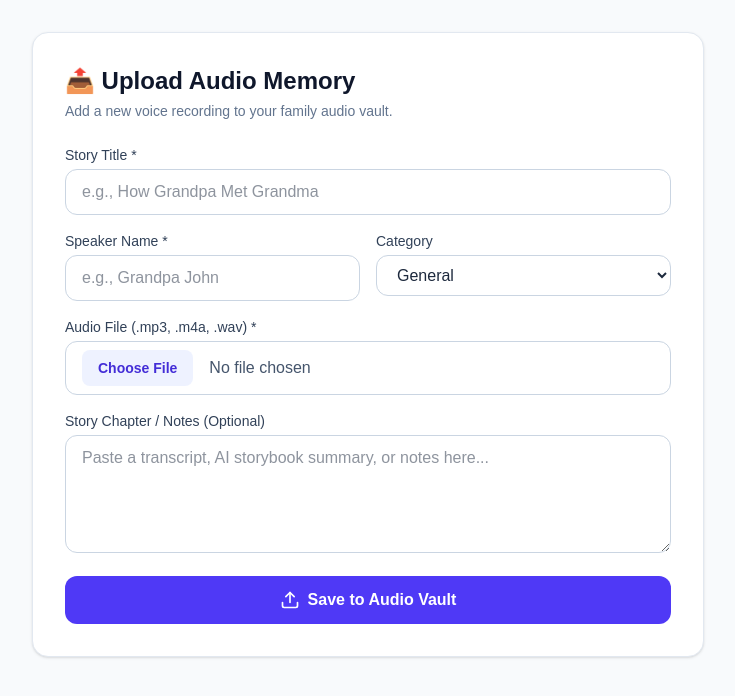
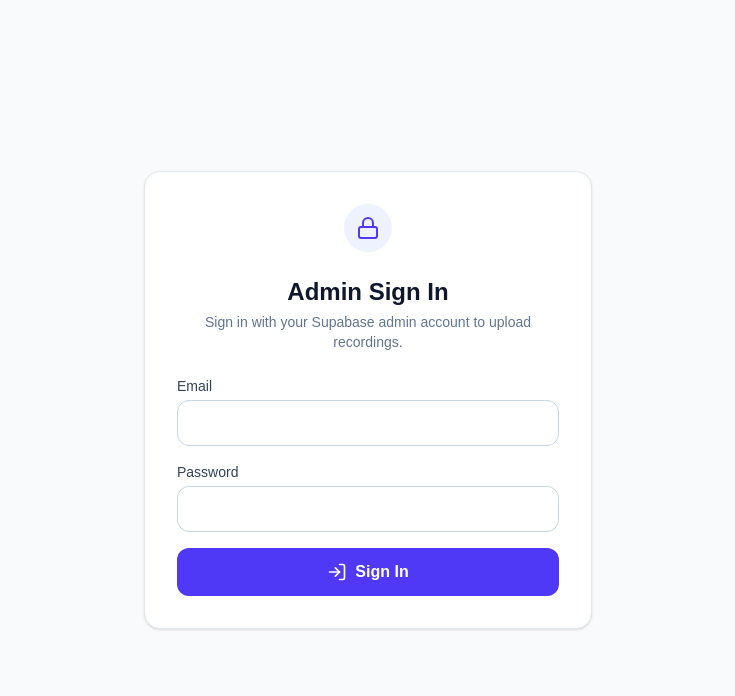
Before and after one commit to fieldsdj7/family-audio-vault, a Next.js app: page /admin in a window 1280 px wide. Shown: the top 696 px of the page, without its empty margins (272-1007 px from the left). Built offline with nearby package versions, Linux system fonts and the light colour scheme; no server answers.

Commit message:
Update page.tsx

```diff
--- a/app/admin/page.tsx
+++ b/app/admin/page.tsx
@@ -1,23 +1,101 @@
 'use client';
 
-import { useState } from 'react';
+import { useEffect, useState } from 'react';
 import { supabase } from '../../lib/supabaseClient';
-import { Upload, CheckCircle, AlertCircle, Loader2 } from 'lucide-react';
+import {
+  AlertCircle,
+  CheckCircle,
+  Loader2,
+  Lock,
+  LogIn,
+  LogOut,
+  Upload,
+} from 'lucide-react';
+
+const ADMIN_USER_ID = '77841301-e8c3-4502-919e-350bc0ca0aa7';
+
+type Notice = {
+  type: 'success' | 'error';
+  text: string;
+};
 
 export default function AdminUpload() {
+  const [checkingSession, setCheckingSession] = useState(true);
+  const [isAuthorized, setIsAuthorized] = useState(false);
+
+  const [email, setEmail] = useState('');
+  const [password, setPassword] = useState('');
+  const [loginError, setLoginError] = useState('');
+  const [loggingIn, setLoggingIn] = useState(false);
+
   const [title, setTitle] = useState('');
   const [speaker, setSpeaker] = useState('');
   const [category, setCategory] = useState('General');
   const [file, setFile] = useState<File | null>(null);
   const [storyChapter, setStoryChapter] = useState('');
+  const [uploading, setUploading] = useState(false);
+  const [message, setMessage] = useState<Notice | null>(null);
 
-  const [uploading, setUploading] = useState(false);
-  const [message, setMessage] = useState<{ type: 'success' | 'error'; text: string } | null>(null);
+  useEffect(() => {
+    async function checkSession() {
+      const {
+        data: { session },
+      } = await supabase.auth.getSession();
 
-  const handleUpload = async (e: React.FormEvent) => {
+      setIsAuthorized(session?.user.id === ADMIN_USER_ID);
+      setCheckingSession(false);
+    }
+
+    checkSession();
+
+    const {
+      data: { subscription },
+    } = supabase.auth.onAuthStateChange((_event, session) => {
+      setIsAuthorized(session?.user.id === ADMIN_USER_ID);
+      setCheckingSession(false);
+    });
+
+    return () => subscription.unsubscribe();
+  }, []);
+
+  async function handleLogin(e: React.FormEvent) {
     e.preventDefault();
+    setLoggingIn(true);
+    setLoginError('');
+
+    const { data, error } = await supabase.auth.signInWithPassword({
+      email,
+      password,
+    });
+
+    if (error) {
+      setLoginError(error.message);
+      setLoggingIn(false);
+      return;
+    }
+
+    if (data.user.id !== ADMIN_USER_ID) {
+      await supabase.auth.signOut();
+      setLoginError('This account is not allowed to access the upload portal.');
+    }
+
+    setLoggingIn(false);
+  }
+
+  async function handleLogout() {
+    await supabase.auth.signOut();
+    setMessage(null);
+    setPassword('');
+  }
+
+  async function handleUpload(e: React.FormEvent) {
+    e.preventDefault();
+
     if (!file || !title || !speaker) {
-      setMessage({ type: 'error', text: 'Please fill in all required fields and select an audio file.' });
+      setMessage({
+        type: 'error',
+        text: 'Please fill in all required fields and select an audio file.',
+      });
       return;
     }
 
@@ -25,76 +103,176 @@ export default function AdminUpload() {
     setMessage(null);
 
     try {
-      // 1. Unique file path for storage
-      const fileExt = file.name.split('.').pop();
-      const fileName = `${Date.now()}.${fileExt}`;
+      const fileExtension = file.name.split('.').pop() || 'audio';
+      const fileName = `${Date.now()}.${fileExtension}`;
       const filePath = `recordings/${fileName}`;
 
-      // 2. Upload to Supabase Storage
       const { error: uploadError } = await supabase.storage
         .from('audio-files')
         .upload(filePath, file);
 
       if (uploadError) throw uploadError;
 
-      // 3. Get Public URL
       const { data: urlData } = supabase.storage
         .from('audio-files')
         .getPublicUrl(filePath);
 
-      const publicUrl = urlData.publicUrl;
-
-      // 4. Save metadata to Supabase Database
-      const { error: dbError } = await supabase
-        .from('audio_tracks')
-        .insert([
+      const { error: dbError } = await supabase.from('audio_tracks').insert([
         {
           title,
           speaker,
           category,
-            audio_url: publicUrl,
+          audio_url: urlData.publicUrl,
           story_chapter: storyChapter || null,
         },
       ]);
 
       if (dbError) throw dbError;
 
-      setMessage({ type: 'success', text: 'Audio track successfully saved to the vault!' });
-
-      // Reset form
+      setMessage({
+        type: 'success',
+        text: 'Audio track successfully saved to the vault!',
+      });
       setTitle('');
       setSpeaker('');
       setCategory('General');
       setFile(null);
       setStoryChapter('');
-    } catch (err: any) {
-      console.error('Upload Error:', err);
-      setMessage({ type: 'error', text: err.message || 'Failed to upload audio.' });
+    } catch (err: unknown) {
+      const errorMessage =
+        err instanceof Error ? err.message : 'Failed to upload audio.';
+
+      console.error('Upload error:', err);
+      setMessage({ type: 'error', text: errorMessage });
     } finally {
       setUploading(false);
     }
-  };
+  }
+
+  if (checkingSession) {
+    return (
+      <main className="min-h-screen bg-slate-50 flex items-center justify-center p-4">
+        <Loader2 className="w-7 h-7 animate-spin text-indigo-600" />
+      </main>
+    );
+  }
+
+  if (!isAuthorized) {
+    return (
+      <main className="min-h-screen bg-slate-50 flex items-center justify-center p-4">
+        <div className="max-w-md w-full bg-white rounded-2xl p-6 md:p-8 shadow-sm border border-slate-200 text-center space-y-6">
+          <div className="w-12 h-12 bg-indigo-50 text-indigo-600 rounded-full flex items-center justify-center mx-auto">
+            <Lock className="w-6 h-6" />
+          </div>
+
+          <div>
+            <h1 className="text-2xl font-bold text-slate-900">
+              Admin Sign In
+            </h1>
+            <p className="text-slate-500 text-sm mt-1">
+              Sign in with your Supabase admin account to upload recordings.
+            </p>
+          </div>
+
+          {loginError && (
+            <div className="p-3 bg-rose-50 border border-rose-200 text-rose-800 rounded-xl text-sm flex items-center gap-2 text-left">
+              <AlertCircle className="w-4 h-4 shrink-0" />
+              <span>{loginError}</span>
+            </div>
+          )}
+
+          <form onSubmit={handleLogin} className="space-y-4 text-left">
+            <div>
+              <label className="block text-sm font-medium text-slate-700 mb-1">
+                Email
+              </label>
+              <input
+                type="email"
+                required
+                autoComplete="email"
+                value={email}
+                onChange={(e) => setEmail(e.target.value)}
+                className="w-full px-4 py-2.5 rounded-xl border border-slate-300 focus:ring-2 focus:ring-indigo-500 outline-none text-slate-800"
+              />
+            </div>
+
+            <div>
+              <label className="block text-sm font-medium text-slate-700 mb-1">
+                Password
+              </label>
+              <input
+                type="password"
+                required
+                autoComplete="current-password"
+                value={password}
+                onChange={(e) => setPassword(e.target.value)}
+                className="w-full px-4 py-2.5 rounded-xl border border-slate-300 focus:ring-2 focus:ring-indigo-500 outline-none text-slate-800"
+              />
+            </div>
+
+            <button
+              type="submit"
+              disabled={loggingIn}
+              className="w-full py-3 bg-indigo-600 hover:bg-indigo-700 disabled:bg-slate-300 text-white font-semibold rounded-xl transition flex items-center justify-center gap-2"
+            >
+              {loggingIn ? (
+                <Loader2 className="w-5 h-5 animate-spin" />
+              ) : (
+                <LogIn className="w-5 h-5" />
+              )}
+              Sign In
+            </button>
+          </form>
+        </div>
+      </main>
+    );
+  }
 
   return (
     <main className="min-h-screen bg-slate-50 p-4 md:p-8">
       <div className="max-w-2xl mx-auto bg-white rounded-2xl p-6 md:p-8 shadow-sm border border-slate-200 space-y-6">
+        <div className="flex items-start justify-between gap-4">
           <div>
-          <h1 className="text-2xl font-bold text-slate-900">📤 Upload Audio Memory</h1>
-          <p className="text-slate-500 text-sm mt-1">Add a new voice recording to your family audio vault.</p>
+            <h1 className="text-2xl font-bold text-slate-900">
+              📤 Upload Audio Memory
+            </h1>
+            <p className="text-slate-500 text-sm mt-1">
+              Add a new voice recording to your family audio vault.
+            </p>
+          </div>
+
+          <button
+            type="button"
+            onClick={handleLogout}
+            className="shrink-0 flex items-center gap-2 text-sm font-medium text-slate-600 hover:text-slate-900"
+          >
+            <LogOut className="w-4 h-4" />
+            Sign out
+          </button>
         </div>
 
         {message && (
-          <div className={`p-4 rounded-xl flex items-center gap-3 text-sm ${
-            message.type === 'success' ? 'bg-emerald-50 text-emerald-800 border border-emerald-200' : 'bg-rose-50 text-rose-800 border border-rose-200'
-          }`}>
-            {message.type === 'success' ? <CheckCircle className="w-5 h-5 shrink-0" /> : <AlertCircle className="w-5 h-5 shrink-0" />}
+          <div
+            className={`p-4 rounded-xl flex items-center gap-3 text-sm ${
+              message.type === 'success'
+                ? 'bg-emerald-50 text-emerald-800 border border-emerald-200'
+                : 'bg-rose-50 text-rose-800 border border-rose-200'
+            }`}
+          >
+            {message.type === 'success' ? (
+              <CheckCircle className="w-5 h-5 shrink-0" />
+            ) : (
+              <AlertCircle className="w-5 h-5 shrink-0" />
+            )}
             <span>{message.text}</span>
           </div>
         )}
 
         <form onSubmit={handleUpload} className="space-y-4">
           <div>
-            <label className="block text-sm font-medium text-slate-700 mb-1">Story Title *</label>
+            <label className="block text-sm font-medium text-slate-700 mb-1">
+              Story Title *
+            </label>
             <input
               type="text"
               required
@@ -107,7 +285,9 @@ export default function AdminUpload() {
 
           <div className="grid grid-cols-1 md:grid-cols-2 gap-4">
             <div>
-              <label className="block text-sm font-medium text-slate-700 mb-1">Speaker Name *</label>
+              <label className="block text-sm font-medium text-slate-700 mb-1">
+                Speaker Name *
+              </label>
               <input
                 type="text"
                 required
@@ -119,7 +299,9 @@ export default function AdminUpload() {
             </div>
 
             <div>
-              <label className="block text-sm font-medium text-slate-700 mb-1">Category</label>
+              <label className="block text-sm font-medium text-slate-700 mb-1">
+                Category
+              </label>
               <select
                 value={category}
                 onChange={(e) => setCategory(e.target.value)}
@@ -135,7 +317,9 @@ export default function AdminUpload() {
           </div>
 
           <div>
-            <label className="block text-sm font-medium text-slate-700 mb-1">Audio File (.mp3, .m4a, .wav) *</label>
+            <label className="block text-sm font-medium text-slate-700 mb-1">
+              Audio File (.mp3, .m4a, .wav) *
+            </label>
             <input
               type="file"
               accept="audio/*"
@@ -146,7 +330,9 @@ export default function AdminUpload() {
           </div>
 
           <div>
-            <label className="block text-sm font-medium text-slate-700 mb-1">Story Chapter / Notes (Optional)</label>
+            <label className="block text-sm font-medium text-slate-700 mb-1">
+              Story Chapter / Notes (Optional)
+            </label>
             <textarea
               rows={4}
               placeholder="Paste a transcript, AI storybook summary, or notes here..."
```
Lines whose indentation alone changed are shown as unchanged.
